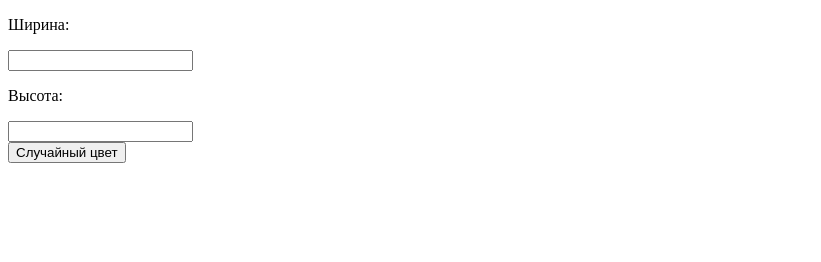
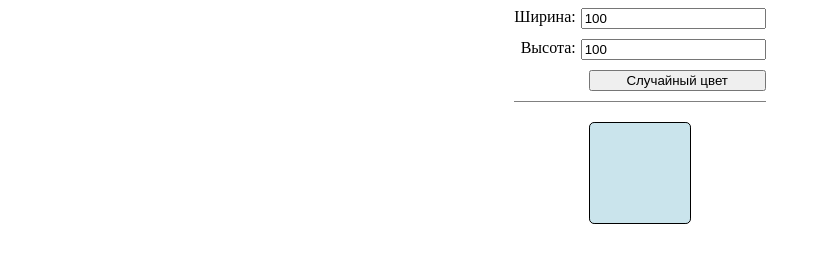
Before and after one commit to ivankrtulgu/maximaster_practice_2_kurs, a plain HTML site: page 3_Javascript/1_Случайный_цвет/index.html in a window 1280 px wide. Shown: the whole page, without its empty margins (0-821 px from the left). Drawn offline with Linux system fonts and the light colour scheme.

Commit message:
JS_1_задание html структура и стили 2

```diff
--- a/3_Javascript/1_Случайный_цвет/css/style.css
+++ b/3_Javascript/1_Случайный_цвет/css/style.css
@@ -0,0 +1,42 @@
+
+.wrapper {
+    display: flex;
+    flex-direction: column;
+    align-items: center;
+}
+
+.main-form {
+    display: flex;
+    flex-direction: column;
+    align-items: end;
+    margin-bottom: 20px;
+    padding-bottom: 10px;
+    border-bottom: 1px grey solid;
+}
+
+.form-line {
+    display: flex;
+    justify-content: end;
+    margin-bottom: 10px;
+}
+
+.form-line__text {
+    margin: 0;
+}
+
+.random-color-button{
+    width: 177px;
+}
+
+.form-line__text {
+    padding-right: 5px;
+}
+
+.square {
+    background-color: rgb(202, 228, 236);
+    border-radius: 5%;
+    height: 100px;
+    width: 100px;
+    border: 1px black solid;
+
+}
--- a/3_Javascript/1_Случайный_цвет/index.html
+++ b/3_Javascript/1_Случайный_цвет/index.html
@@ -3,6 +3,7 @@
 <head>
     <meta charset="UTF-8">
     <meta name="viewport" content="width=device-width, initial-scale=1.0">
+    <link rel="stylesheet" href="./css/style.css" />
     <title>Случайный цвет</title>
 </head>
 <body>
@@ -12,13 +13,13 @@
                 <p class="form-line__text">
                     Ширина:
                 </p>
-                <input type="number" class="form-line__input" id="width-input" name="width-input">
+                <input type="number" class="form-line__input" id="width-input" name="width-input" min="0" value="100">
             </div>
             <div class="form-line">
                 <p class="form-line__text">
                     Высота:
                 </p>
-                <input type="number" class="form-line__input" id="height-input" name="height-input">
+                <input type="number" class="form-line__input" id="height-input" name="height-input" min="0" value="100">
             </div>
             <button class="random-color-button">
                 Случайный цвет
```
